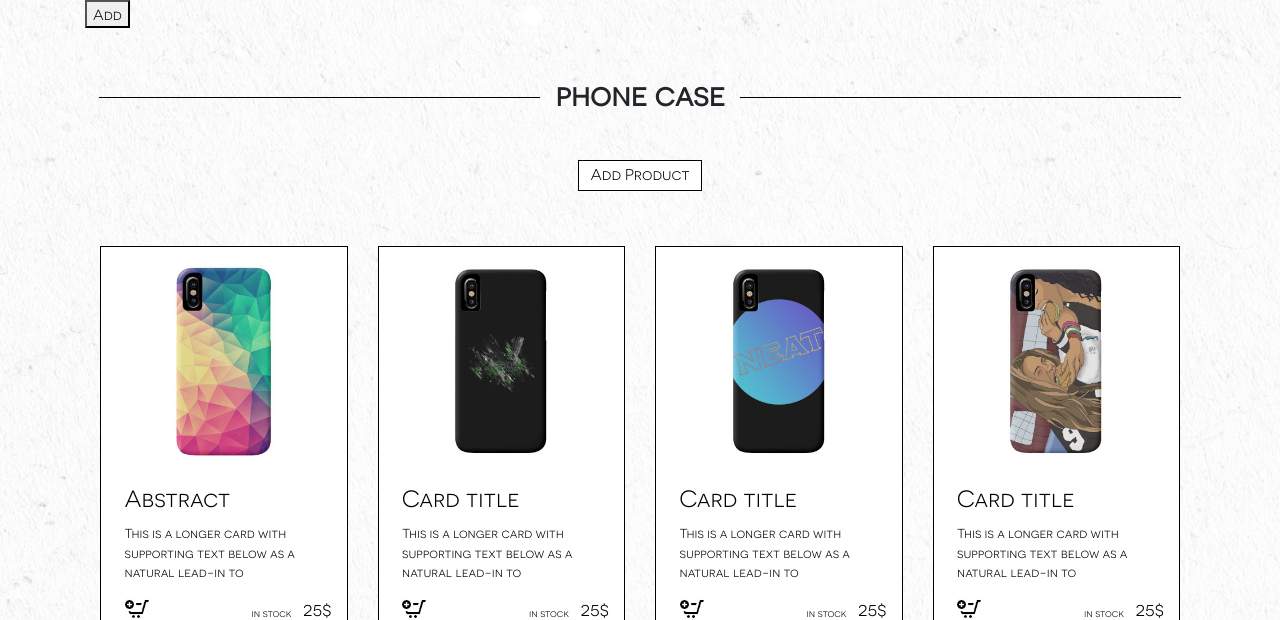
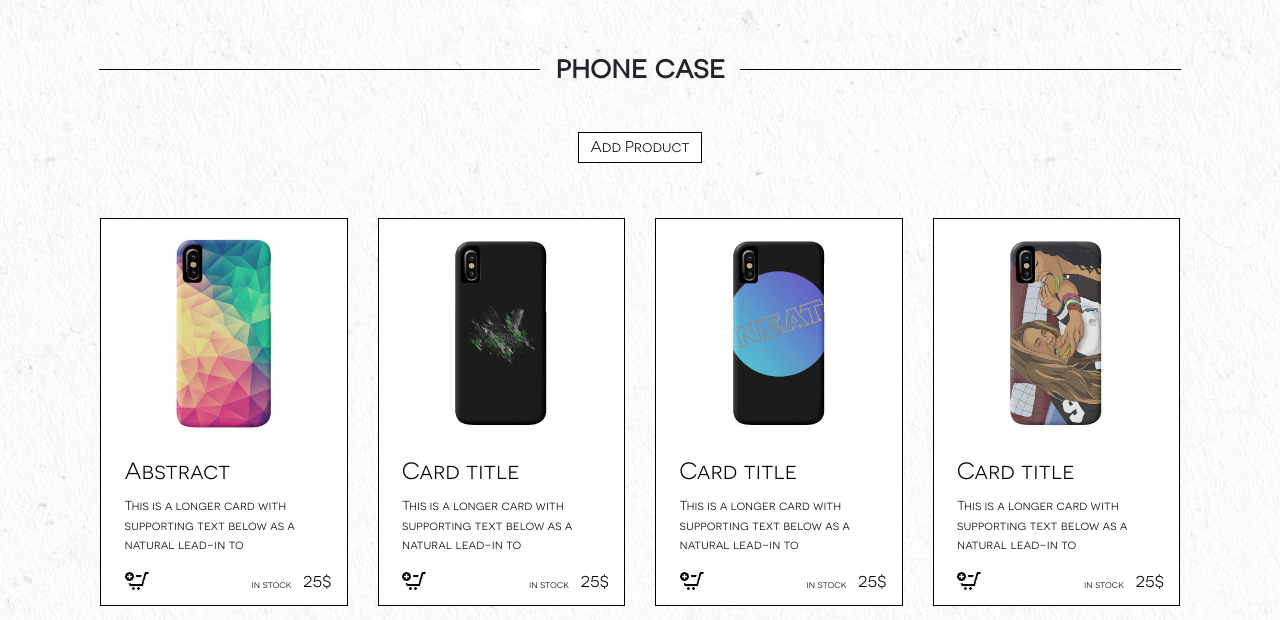
Before and after one commit to WildCodeSchool/orleans-0219-php-wildbazar7, a PHP site: page /phoneCase.php in a window 1280 px wide. Shown: the part 68-688 px from the top of the page. Run offline with PHP 8.4, Linux system fonts and the light colour scheme.

Commit message:
fix errors

```diff
--- a/phoneCase.php
+++ b/phoneCase.php
@@ -19,7 +19,6 @@ include 'phoneCaseArray.php';
 <section id="phonecases">
     <div class="container">
         <a href="admin.php">
-            <button>Add</button>
         </a>
         <h2 class="font-weight-bold my-5 ---title--- cat-title mx-auto">phone case</h2>
         <div class="text-center pb-5">
```
